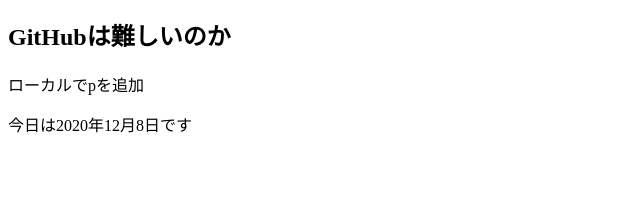
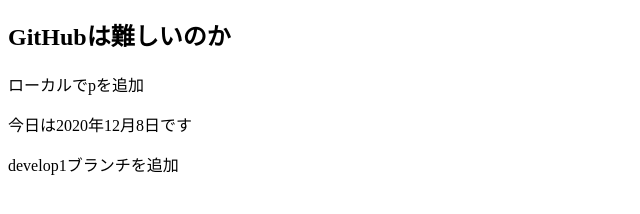
Before and after one commit to nyhide/nyhide.github.io, a plain HTML site: page index.html in a window 1280 px wide. Shown: the part 116-330 px from the top of the page, without its empty margins (0-640 px from the left). Drawn offline with Linux system fonts and the light colour scheme.

Commit message:
新しいブランチを追加

```diff
--- a/index.html
+++ b/index.html
@@ -11,6 +11,7 @@
   <h2>GitHubは難しいのか</h2>
   <p>ローカルでpを追加</p>
   <p>今日は2020年12月8日です</p>
+  <p>develop1ブランチを追加</p>
 
 </body>
 </html>
```
Also changed, not shown: 1 other file.
